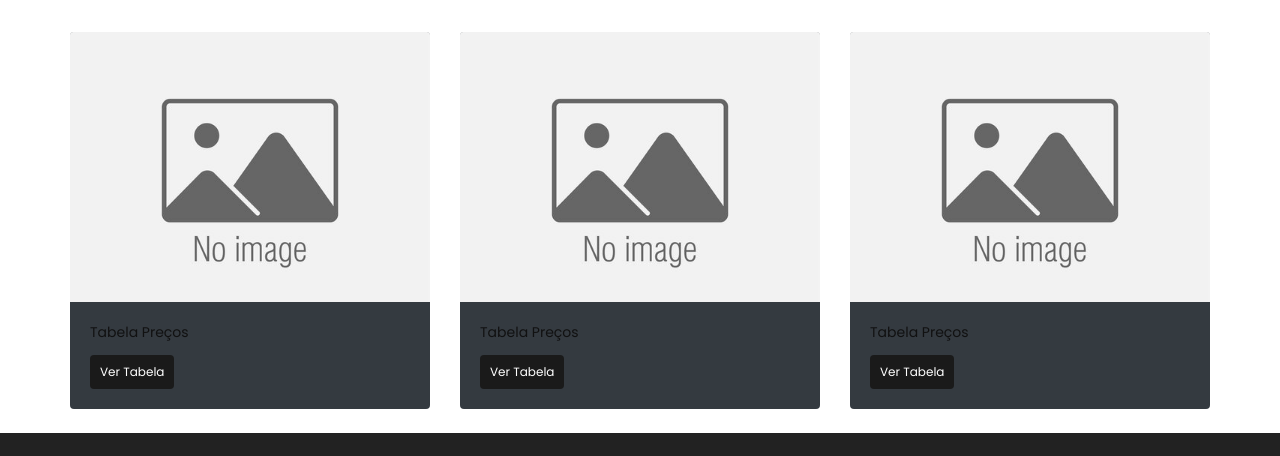
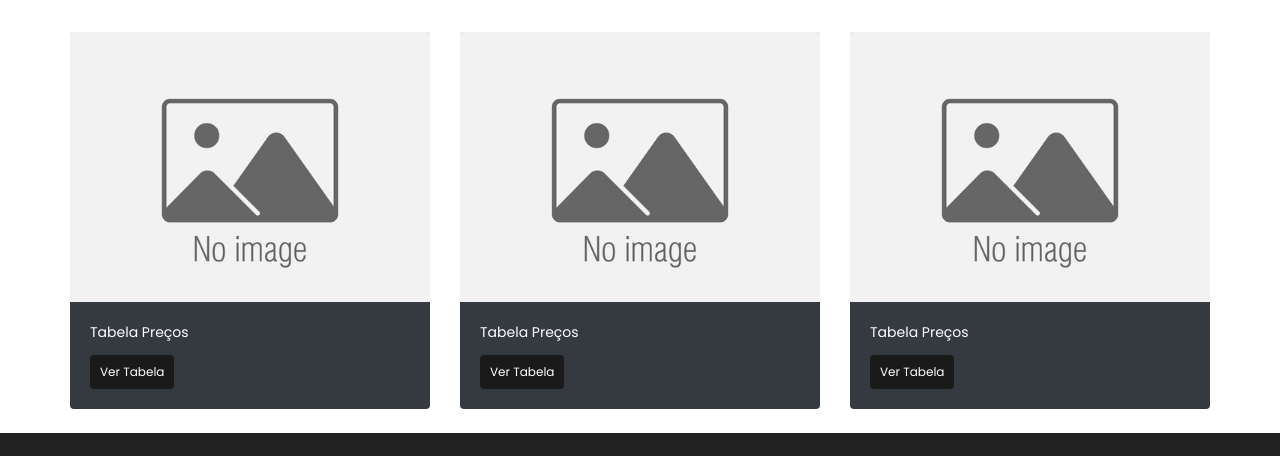
Before and after one commit to EdmiroSilva/Basex-Solution2.0, a plain HTML site: page price.html in a window 1280 px wide. Shown: the part 204-660 px from the top of the page. Drawn offline with Linux system fonts and the light colour scheme.

Commit message:
Update style.css

```diff
--- a/css/style.css
+++ b/css/style.css
@@ -583,6 +583,10 @@ ul.email li i {
   border: none;
   transition: transform 0.3s;
 }
+.price .card-title {
+  font-size: medium;
+  color: #fff;
+}
 
 .price .card:hover {
   transform: scale(1.05);
```
